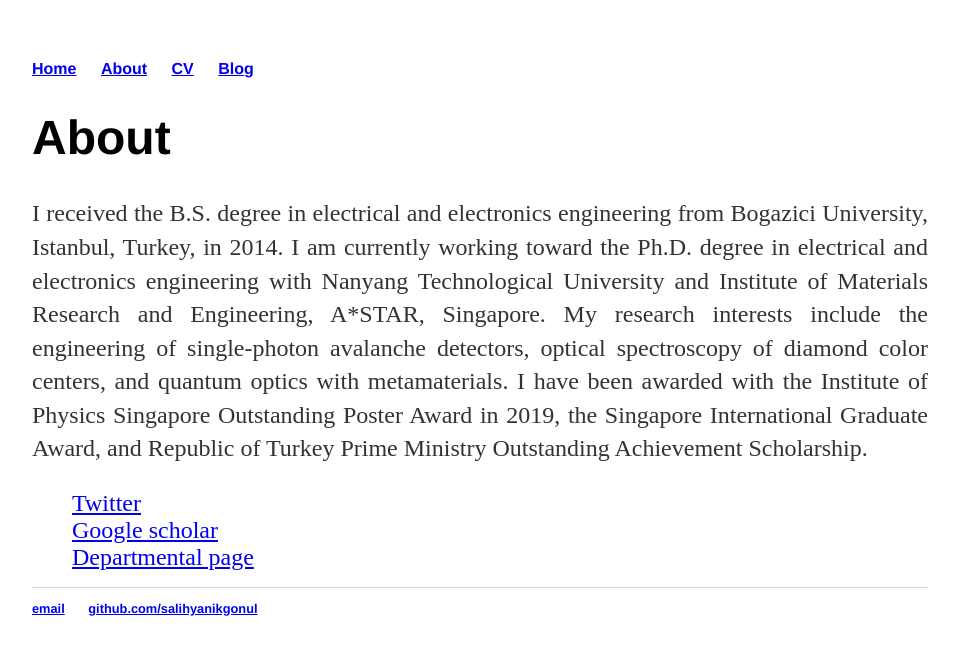
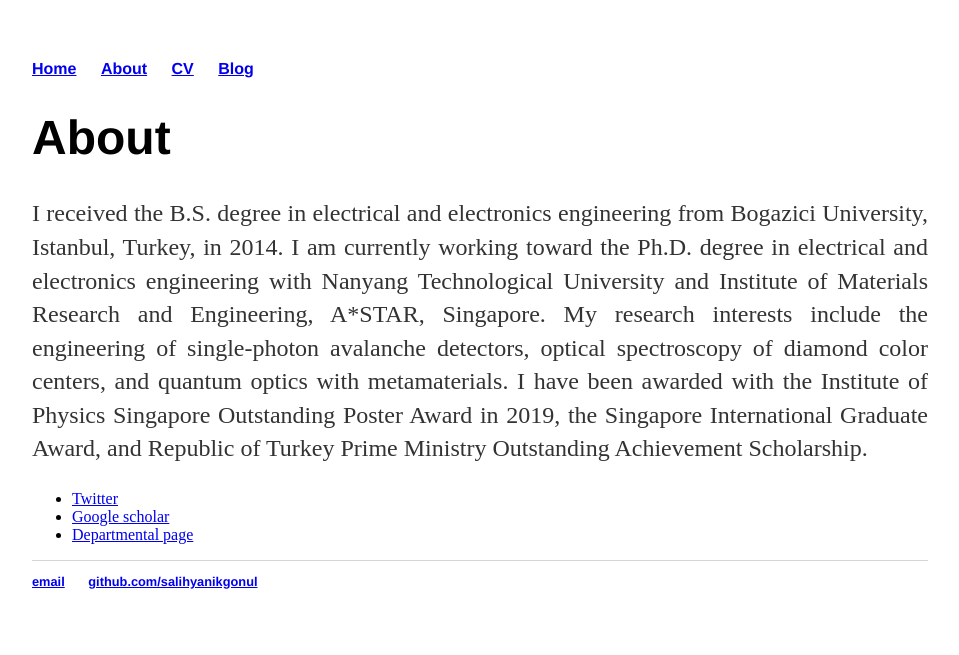
Before and after one commit to salihyanikgonul/salihyanikgonul.github.io, a Jekyll site: the page built from about/index.html, in a window 1280 px wide. Shown: the top 655 px of the page, without its empty margins (160-1119 px from the left). Built offline with Jekyll 4.4.1, drawn with Linux system fonts in a browser that asks for light colours.

Commit message:
Update main.css

```diff
--- a/css/main.css
+++ b/css/main.css
@@ -52,7 +52,7 @@ ul.posts li {
     list-style: none;
 }
 
-ul.contacts li {
+ul.about li {
     list-style: none;
     font-size: 1.5em;
 }
```
